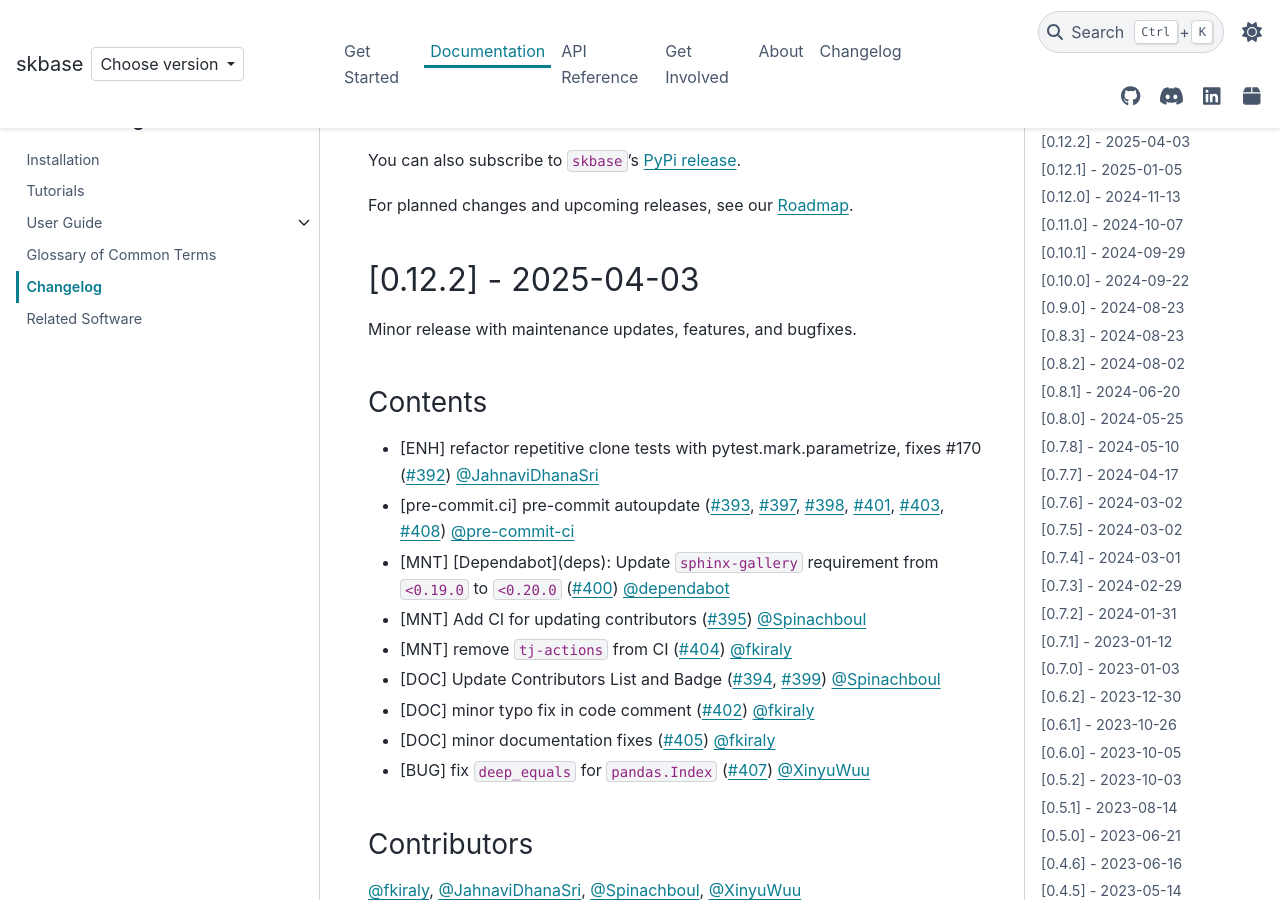
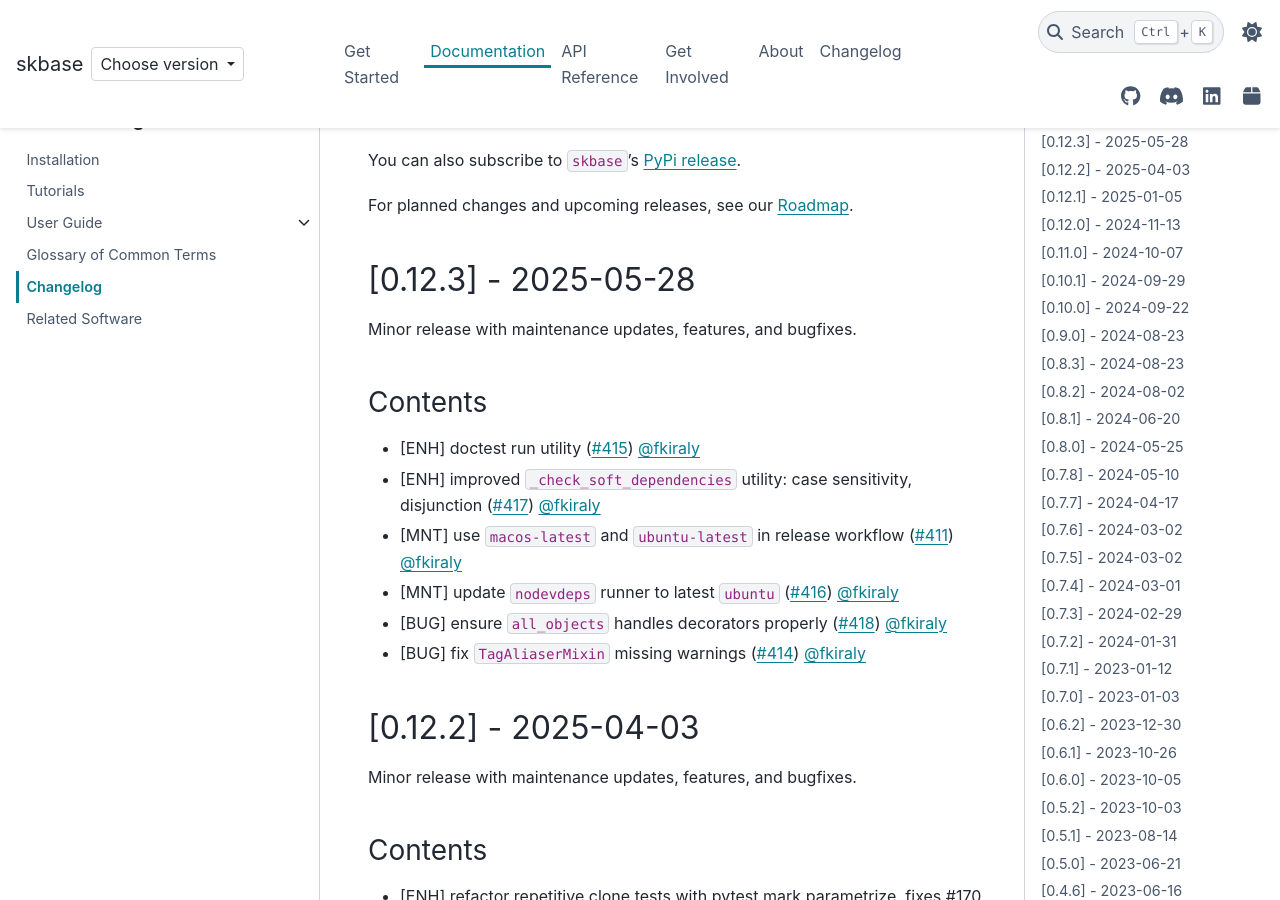
Before and after one commit to sktime/skbase, a Sphinx documentation site: the page built from docs/source/user_documentation/changelog.rst, in a window 1280 px wide and 900 px high, scrolled down 224 px. Built offline with Sphinx 7.4.7 and the PyData theme 0.15.4, drawn with Linux system fonts in a browser that asks for light colours; comment, search, counter and statistics services are not loaded.

Commit message:
Release 0.12.3 (#419)
Release 0.12.3

* changelog
* version bump

```diff
--- a/docs/source/user_documentation/changelog.rst
+++ b/docs/source/user_documentation/changelog.rst
@@ -13,6 +13,24 @@
 `PyPi release <https://libraries.io/pypi/scikit-base>`_.
 
 For planned changes and upcoming releases, see our :ref:`roadmap`.
+
+[0.12.3] - 2025-05-28
+=====================
+
+Minor release with maintenance updates, features, and bugfixes.
+
+Contents
+--------
+
+* [ENH] doctest run utility (:pr:`415`) :user:`fkiraly`
+* [ENH] improved ``_check_soft_dependencies`` utility: case sensitivity, disjunction
+  (:pr:`417`) :user:`fkiraly`
+* [MNT] use ``macos-latest`` and ``ubuntu-latest`` in release workflow
+  (:pr:`411`) :user:`fkiraly`
+* [MNT] update ``nodevdeps`` runner to latest ``ubuntu`` (:pr:`416`) :user:`fkiraly`
+* [BUG] ensure ``all_objects`` handles decorators properly (:pr:`418`) :user:`fkiraly`
+* [BUG] fix ``TagAliaserMixin`` missing warnings (:pr:`414`) :user:`fkiraly`
+
 
 [0.12.2] - 2025-04-03
 =====================
--- a/pyproject.toml
+++ b/pyproject.toml
@@ -1,6 +1,6 @@
 [project]
 name = "scikit-base"
-version = "0.12.2"
+version = "0.12.3"
 description = "Base classes for sklearn-like parametric objects"
 authors = [
     {name = "sktime developers", email = "sktime.toolbox@gmail.com"},
--- a/skbase/__init__.py
+++ b/skbase/__init__.py
@@ -6,4 +6,4 @@
 The included functionality makes it easy to reuse scikit-learn and
 sktime design principles in your project.
 """
-__version__: str = "0.12.2"
+__version__: str = "0.12.3"
```
Also changed, not shown: README.md (+1 -1 lines), docs/source/_static/switcher.json (+6 -1 lines).
